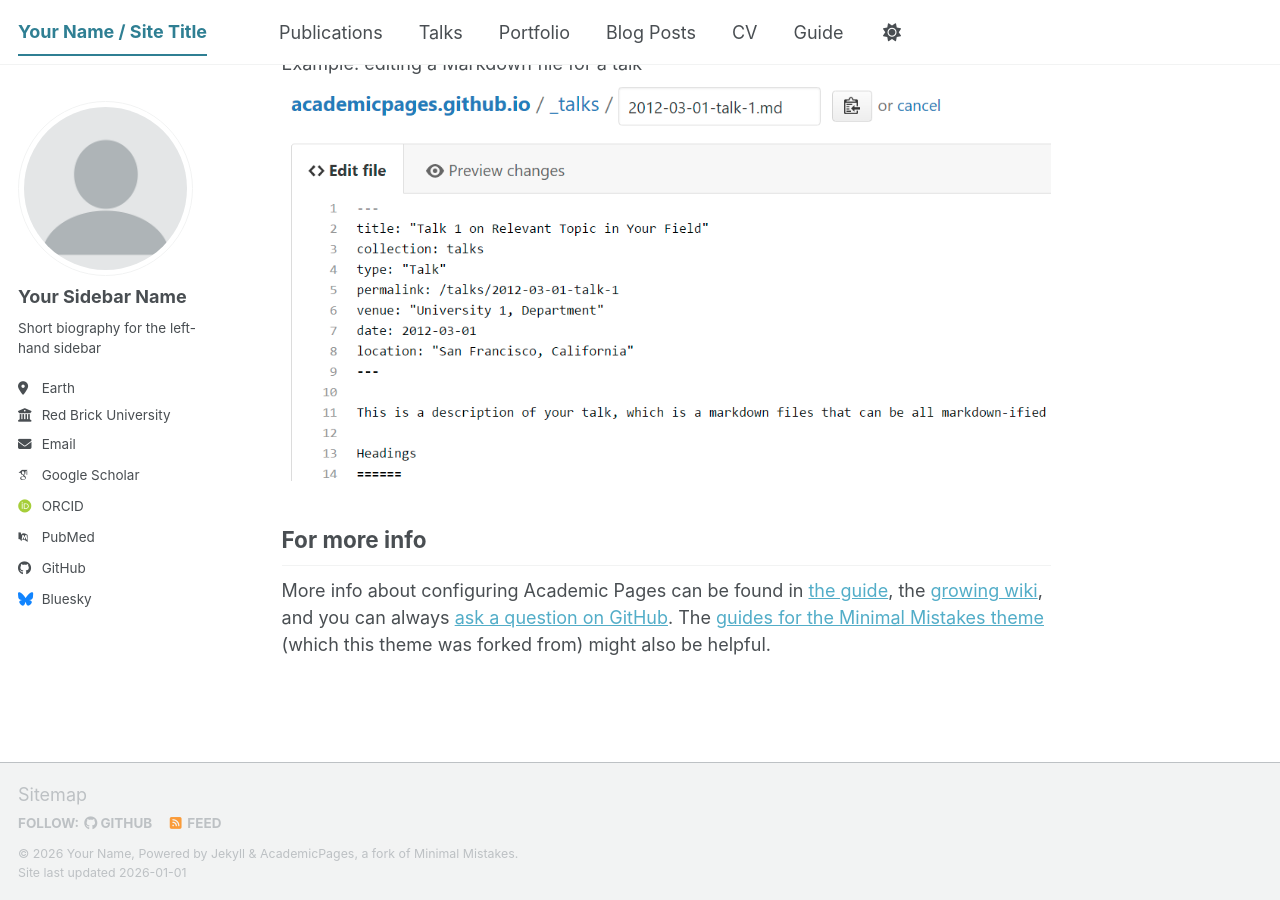
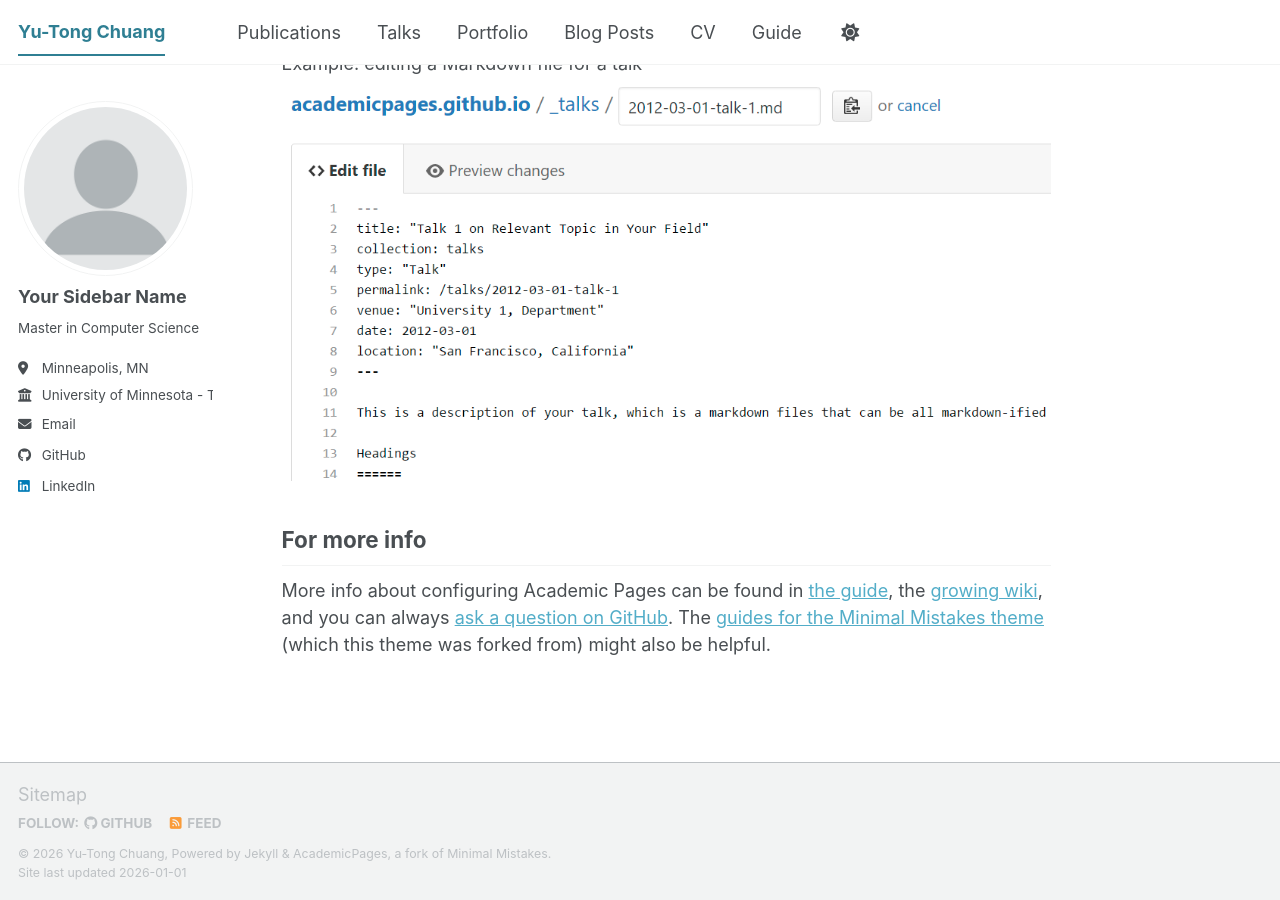
Before and after one commit to novia-aa/novia-aa.github.io, a Jekyll site: the page built from _pages/about.md, in a window 1280 px wide and 900 px high, scrolled down 2720 px. Built offline with Jekyll 4.4.1, drawn with Linux system fonts in a browser that asks for light colours; some web fonts are replaced; a script bundle is joined from its source files by our own code; library files that are not in the unit come from our copies.

Commit message:
Update personal details in _config.yml
Updated personal information and site details in the configuration file.

```diff
--- a/_config.yml
+++ b/_config.yml
@@ -9,14 +9,14 @@
 # Basic Site Settings
 locale                   : "en-US"
 site_theme               : "default" # The available themes options are "default", "air", "sunrise", "mint", "dirt" and "contrast"
-title                    : "Your Name / Site Title"
+title                    : "Yu-Tong Chuang"
 title_separator          : "-"
-name                     : &name "Your Name"
-description              : &description "Your Name's academic portfolio"   # Update this with a general description of your site, this is the default if not overridden by a page
-url                      : https://academicpages.github.io # The base hostname & protocol for your site e.g. "https://[your GitHub username].github.io",
+name                     : &name "Yu-Tong Chuang"
+description              : &description "Yu-Tong Chuang's academic portfolio"   # Update this with a general description of your site, this is the default if not overridden by a page
+url                      : https://novia-aa.github.io # The base hostname & protocol for your site e.g. "https://[your GitHub username].github.io",
                                                            # or if you already have some other page hosted on Github then use "https://[your GitHub username].github.io/[Your Repo Name]"
 baseurl                  : "" # the subpath of your site, e.g. "/blog"
-repository               : "academicpages/academicpages.github.io"
+repository               : "novia-aa/novia-aa.github.io"
 
 # Site Author - The following control what appear as part of the author content on the side bar.
 #               If a field is blank the icon and link will not appear, otherwise it will be shown.
@@ -26,22 +26,22 @@
   avatar           : "profile.png"
   name             : "Your Sidebar Name"
   pronouns         : # example: "she/her"
-  bio              : "Short biography for the left-hand sidebar"
-  location         : "Earth"
-  employer         : "Red Brick University"
+  bio              : "Master in Computer Science"
+  location         : "Minneapolis, MN"
+  employer         : "University of Minnesota - Twin Cities"
   uri              : # URL
-  email            : "none@example.org"
+  email            : "chuan120@umn.edu"
 
   # Academic websites
   academia         : # URL
   arxiv            : # URL - Update with the correct link to your profile
-  googlescholar    : "https://scholar.google.com/citations?user=PS_CX0AAAAAJ"
+ # googlescholar    : "https://scholar.google.com/citations?user=PS_CX0AAAAAJ"
   inspire-hep      : # URL
   impactstory      : # URL
-  orcid            : "https://orcid.org/yourorcidurl"
+ # orcid            : "https://orcid.org/yourorcidurl"
   semantic         : # URL
   ssrn             : # URL
-  pubmed           : "https://www.ncbi.nlm.nih.gov/pubmed/?term=john+snow"
+ # pubmed           : "https://www.ncbi.nlm.nih.gov/pubmed/?term=john+snow"
   researchgate     : # URL
   scopus           : # URL
   zotero           : # URL
@@ -51,13 +51,13 @@
   bitbucket        : # Username - Update with your username on the site
   codepen          : # Username
   dribbble         : # Username
-  github           : "academicpages"
+  github           : "novia-aa"
   kaggle           : # Username
   stackoverflow    : # User number or user number and name (i.e., use "1" or "1/jeff-atwood")
 
   # Social media
   artstation       : # Username
-  bluesky          : "bsky.app" # Replace this with you Bluesky username
+  bluesky          : #"bsky.app" # Replace this with you Bluesky username
   facebook         : # Username
   flickr           : # Username
   foursquare       : # Username
@@ -66,7 +66,7 @@
   keybase          : # Username
   instagram        : # Username
   lastfm           : # Username
-  linkedin         : # Username
+  linkedin         : "YuTong Chuang"
   mastodon         : # URL
   medium           : # URL
   pinterest        : # Username
```
